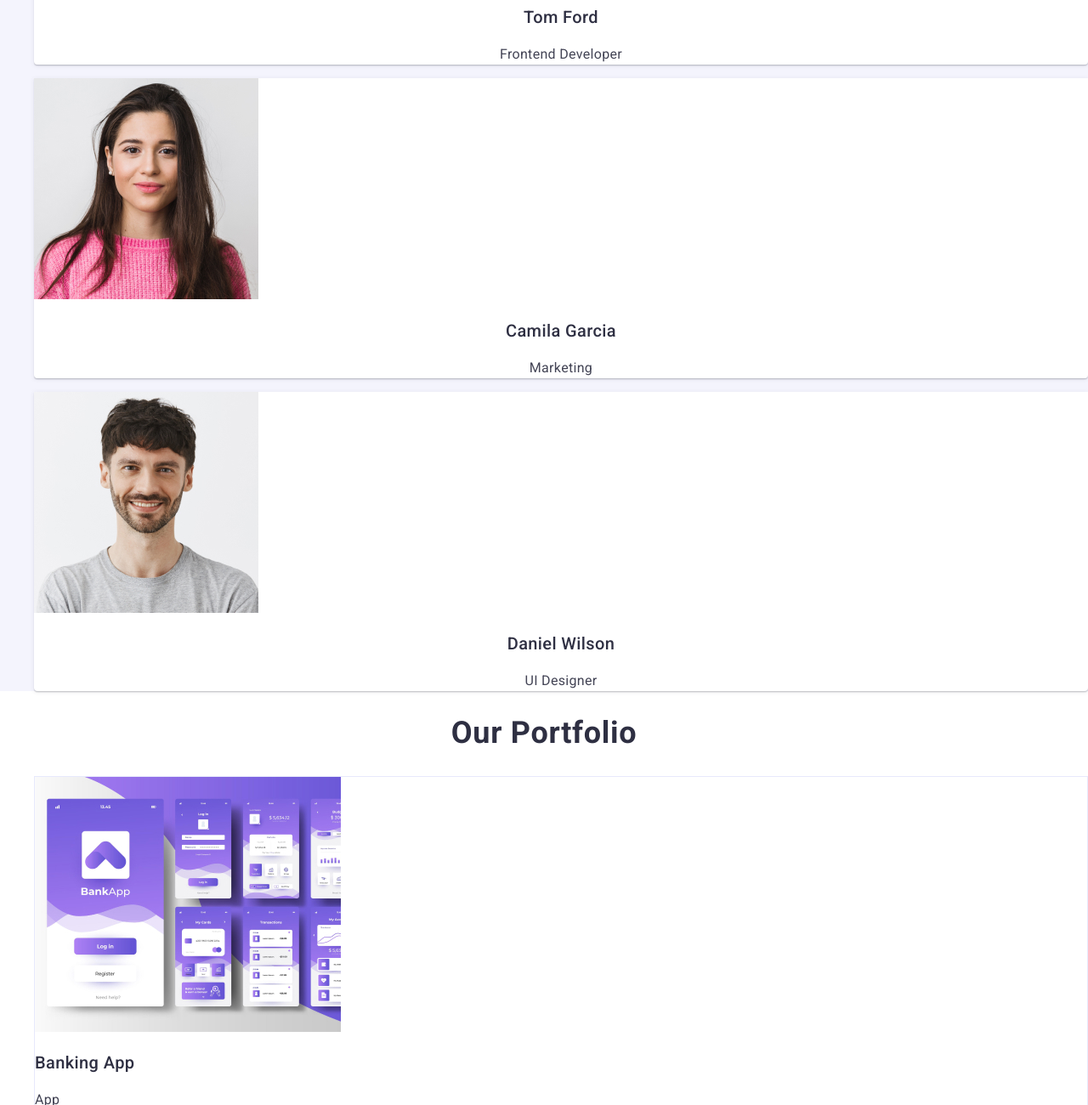
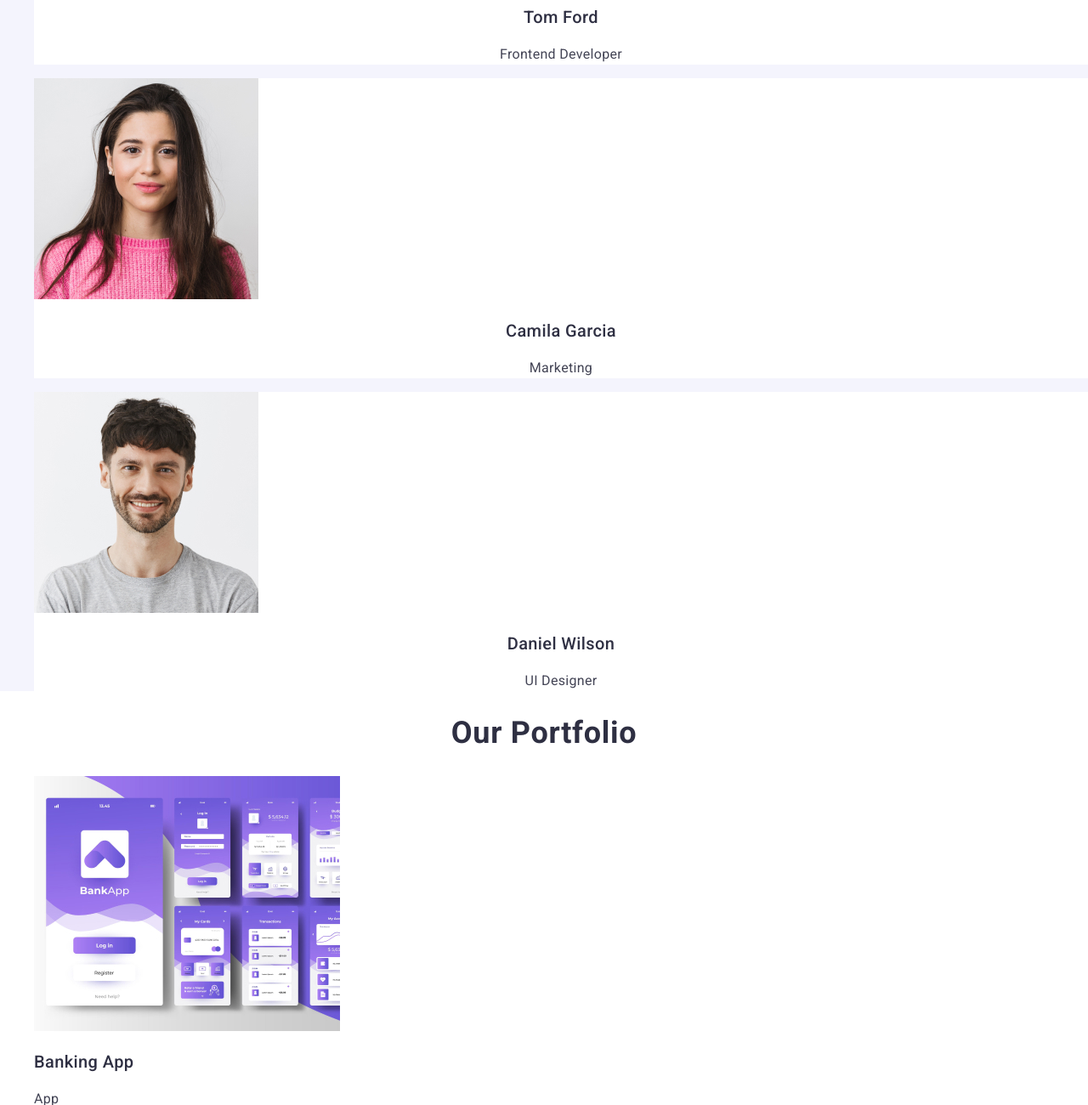
Before and after one commit to Serejjka12/goit-markup-hw-02, a plain HTML site: page index.html in a window 1280 px wide. Shown: the part 1500-2800 px from the top of the page at 85% size. Drawn offline with nearby package versions, Linux system fonts and the light colour scheme.

Commit message:
update style

```diff
--- a/css/style.css
+++ b/css/style.css
@@ -111,10 +111,7 @@ a {
   text-transform: capitalize;
 }
 .team > ul > li {
-  border-radius: 0px 0px 4px 4px;
   background: #fff;
-  box-shadow: 0px 2px 1px 0px rgba(46, 47, 66, 0.08), 0px 1px 1px 0px rgba(46, 47, 66, 0.16),
-    0px 1px 6px 0px rgba(46, 47, 66, 0.08);
 }
 
 .team-title {
@@ -143,9 +140,7 @@ a {
   letter-spacing: 0.02em;
   text-transform: capitalize;
 }
-.portfolio > ul > li {
-  border: 1px solid var(--CORNFLOWER, #e7e9fc);
-}
+
 .portfolio-title {
   color: #2e2f42;
   font-size: 20px;
```
